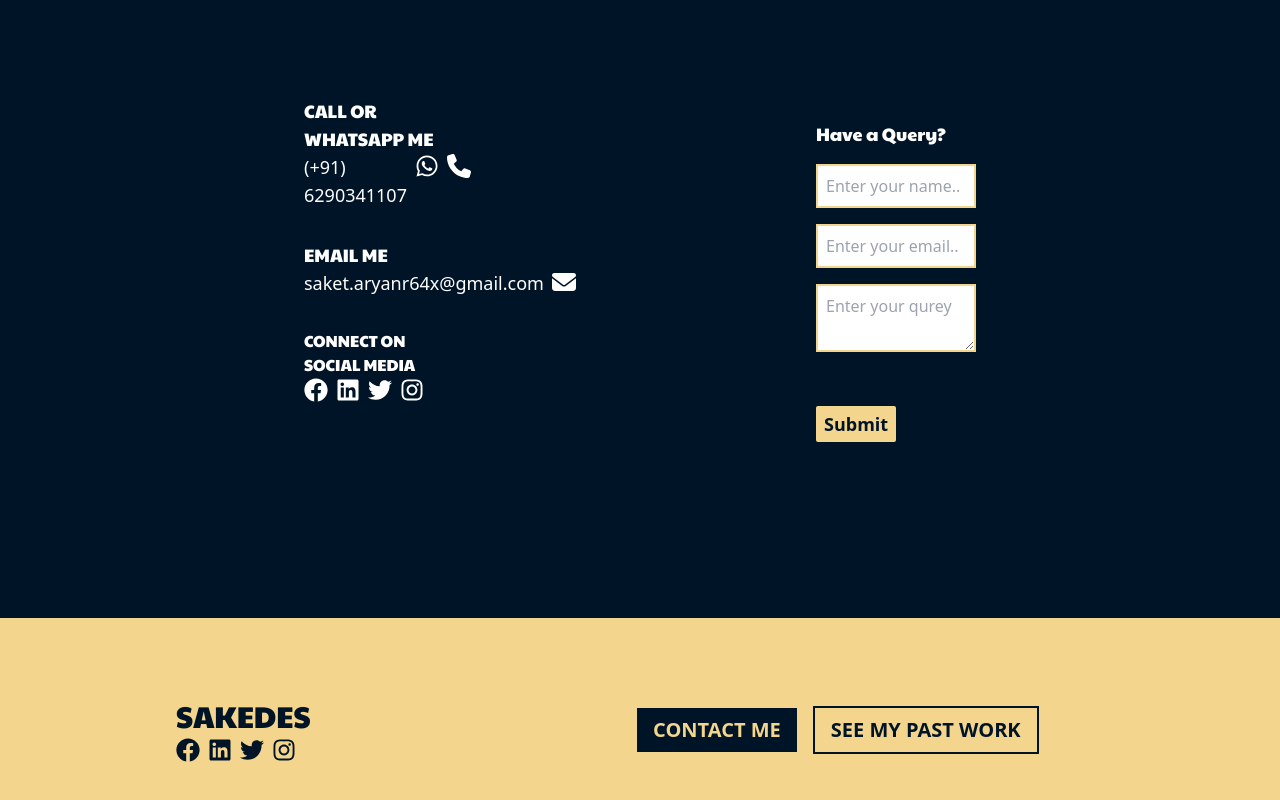
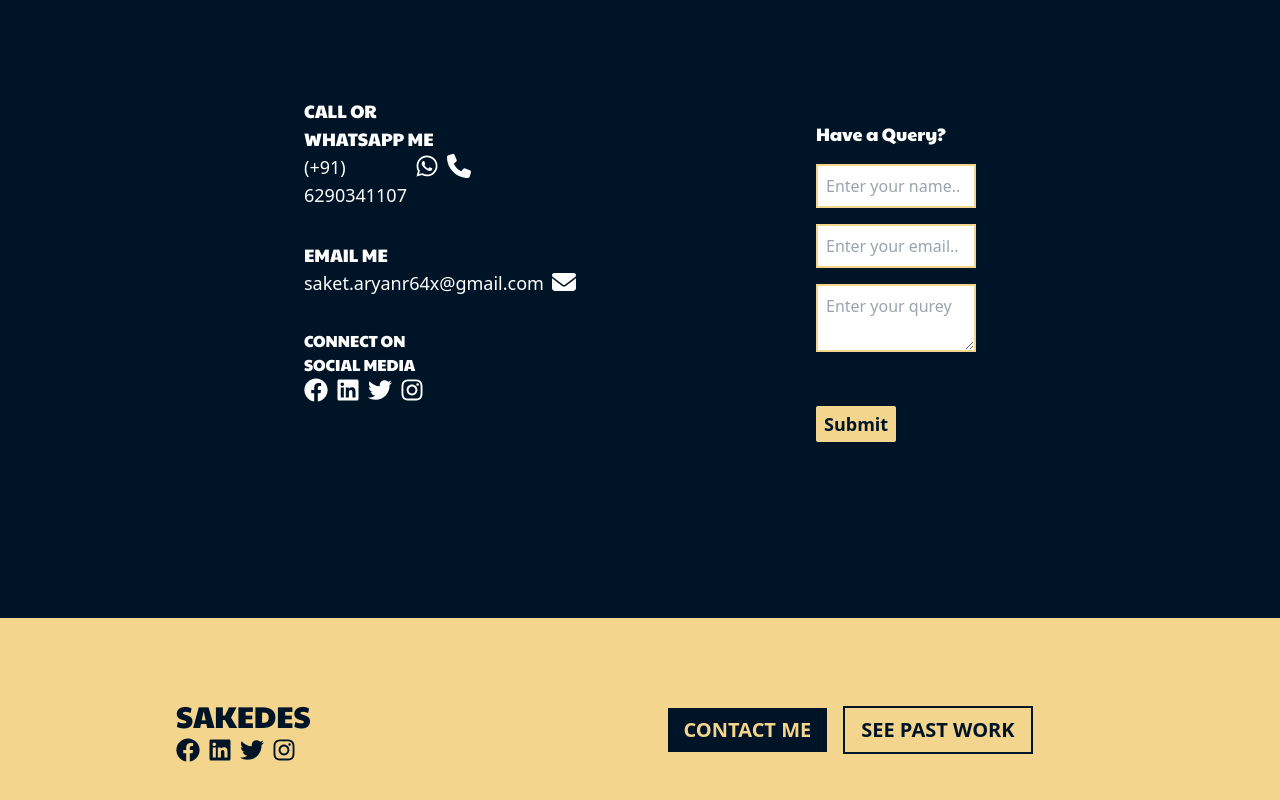
Before and after one commit to Aryanr64x/nextport, a Next.js app: page / in a window 1280 px wide. Shown: the part 4507-5307 px from the top of the page. Built offline with nearby package versions, Linux system fonts and the light colour scheme; a web font is replaced by a local one.

Commit message:
More minor bug fixes

```diff
--- a/components/Footer.jsx
+++ b/components/Footer.jsx
@@ -35,8 +35,8 @@ const Footer = () => {
                 </div>
 
                 <div className="col-span-2 mt-16 md:mt-0 flex flex-wrap items-center">
-                    <a href="#" className="bg-primary text-secondary py-2 px-4 text-xl font-bold mr-4"> CONTACT ME </a>
-                    <a href="#" className="bg-secondary py-2 px-4 border-2 mt-2 sm:mt-0 border-primary font-bold hover:bg-primary hover:text-secondary transition-all duration-500"> SEE MY PAST WORK </a>
+                    <a href="#contact" className="bg-primary text-secondary py-2 px-4 text-xl font-bold mr-4"> CONTACT ME </a>
+                    <a href="last-works" className="bg-secondary py-2 px-4 border-2 mt-2 sm:mt-0 border-primary font-bold hover:bg-primary hover:text-secondary transition-all duration-500"> SEE PAST WORK </a>
 
                 </div>
             </div>
```
